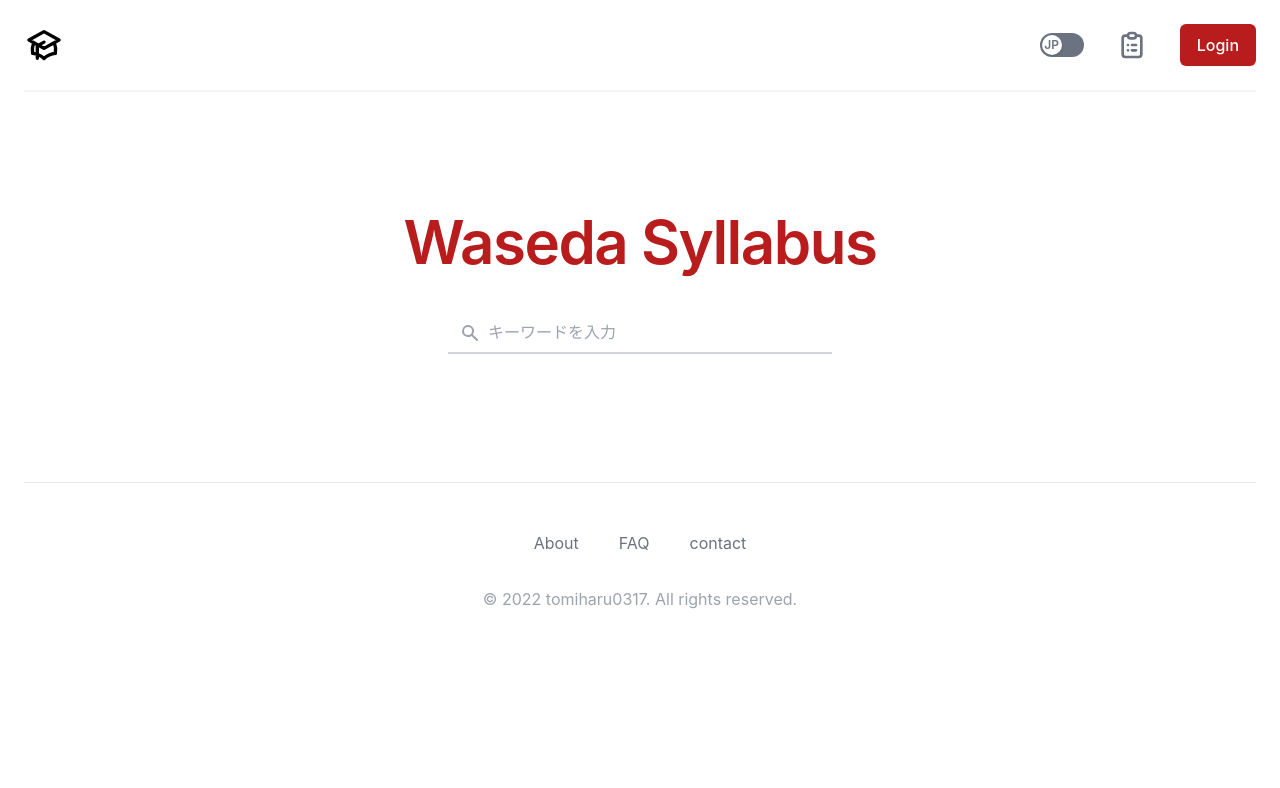
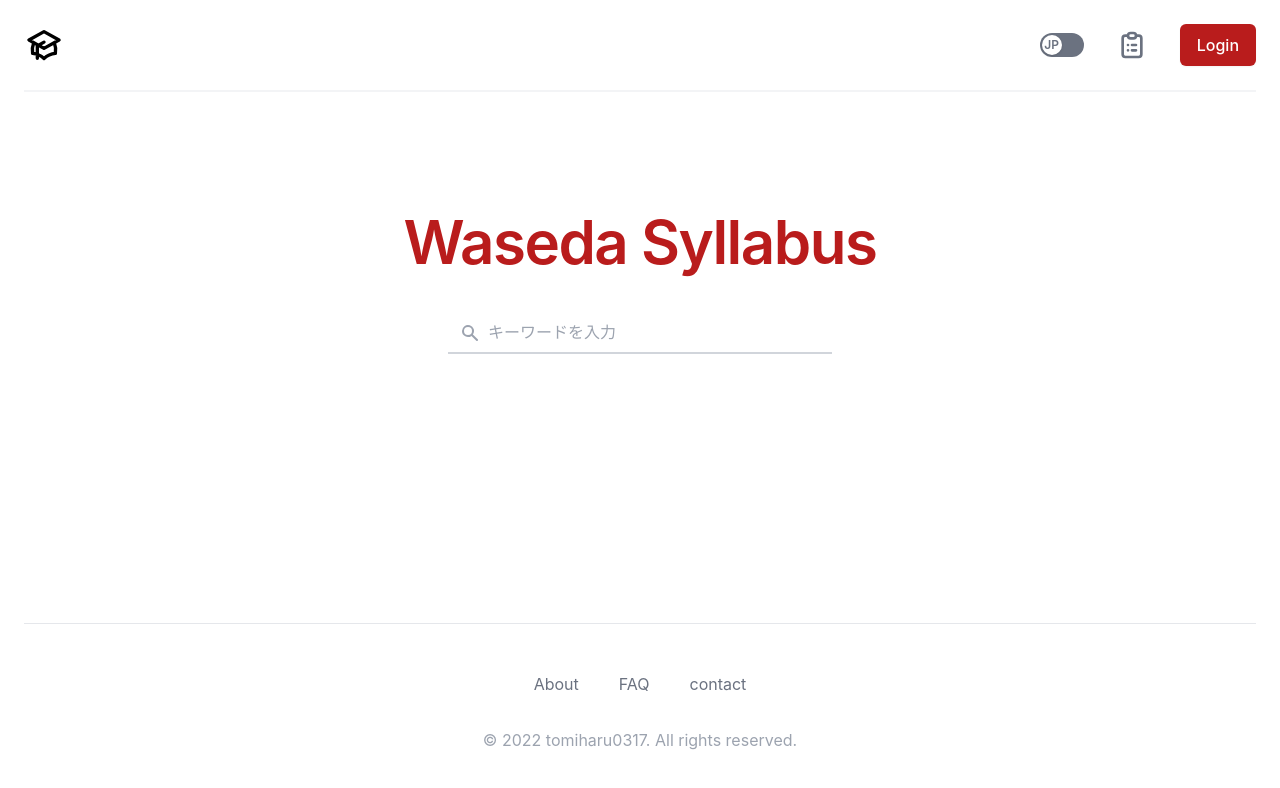
Before and after one commit to tomiharu0317/syllabus, a Next.js app in the folder frontend/: page / in a window 1280 px wide. Shown: the top 788 px of the page. Built offline with nearby package versions, Linux system fonts and the light colour scheme.

Commit message:
Fix layout to fix footer at the bottom

```diff
--- a/frontend/src/components/templates/layout.tsx
+++ b/frontend/src/components/templates/layout.tsx
@@ -7,8 +7,7 @@
     <>
       <div className='flex flex-col min-h-screen'>
         <Header />
-        {/* <main className='flex-1'>{children}</main> */}
-        <main className=''>{children}</main>
+        <main className='flex-1'>{children}</main>
         <Footer />
       </div>
     </>
```
